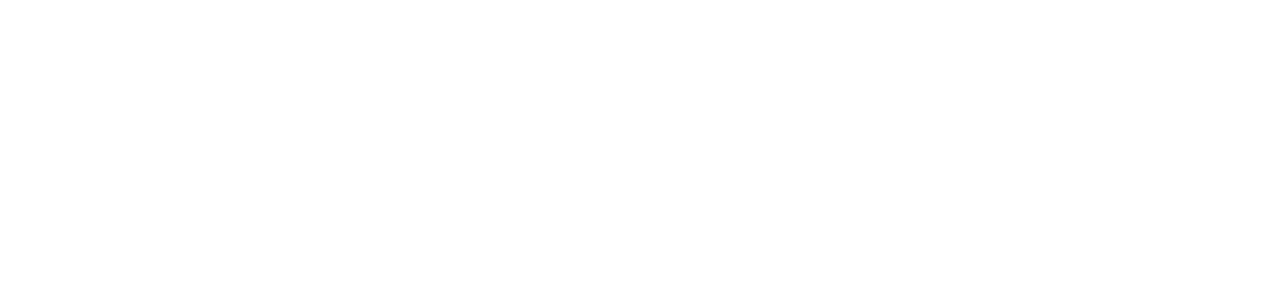
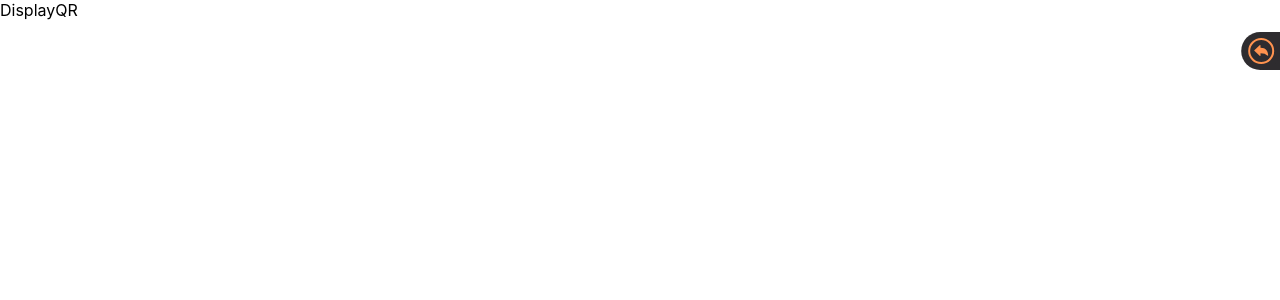
Before and after one commit to Londort/gym-app-v2, a React (Create React App) app: page /displayQR in a window 1280 px wide. Before the commit this address had no page. Shown: the top 300 px of the page. Built offline with nearby package versions, Linux system fonts and the light colour scheme.

Commit message:
QR code components created. still undone

```diff
--- a/src/App.js
+++ b/src/App.js
@@ -7,6 +7,8 @@
 import Workout from './components/Workout';
 
 import './App.css';
+import DisplayQR from './components/DisplayQR';
+import ScanQR from './components/ScanQR';
 
 function App() {
   const [workouts, setWorkouts] = useState([]);
@@ -65,6 +67,8 @@
               }
             />
           ))}
+          <Route path="displayQR" element={<DisplayQR />} />
+          <Route path="scanQR" element={<ScanQR />} />
 
           {/* <Route path="/workout/:name" element={<Workout />} /> */}
         </Routes>
--- /dev/null
+++ b/src/components/DisplayQR.jsx
@@ -0,0 +1,18 @@
+import { Link } from 'react-router-dom';
+import Menu from '../UI/Menu';
+import { IoArrowUndoCircleOutline } from 'react-icons/io5';
+import styles from './DisplayQR.module.css';
+import RoundBtn from '../UI/RoundBtn';
+
+const DisplayQR = () => {
+  return (
+    <div className={styles.container}>
+      DisplayQR
+      <Link to="/">
+        <Menu icon={<IoArrowUndoCircleOutline />}></Menu>
+      </Link>
+    </div>
+  );
+};
+
+export default DisplayQR;
--- /dev/null
+++ b/src/components/ScanQR.jsx
@@ -0,0 +1,17 @@
+import { Link } from 'react-router-dom';
+import styles from './ScanQR.module.css';
+import Menu from '../UI/Menu';
+import { IoArrowUndoCircleOutline } from 'react-icons/io5';
+
+const ScanQR = () => {
+  return (
+    <div className={styles.container}>
+      ScanQR
+      <Link to="/">
+        <Menu icon={<IoArrowUndoCircleOutline />}></Menu>
+      </Link>
+    </div>
+  );
+};
+
+export default ScanQR;
--- a/src/components/WorkoutList.jsx
+++ b/src/components/WorkoutList.jsx
@@ -24,8 +24,12 @@
       <Menu icon={<IoEllipsisHorizontalCircle />}>
         <RoundBtn icon={<IoAddCircleOutline onClick={addWorkout} />} />
         <RoundBtn icon={<HiOutlineInformationCircle />} />
-        <RoundBtn icon={<RiQrCodeLine />} />
-        <RoundBtn icon={<RiQrScan2Line />} />
+        <Link to="displayQR">
+          <RoundBtn icon={<RiQrCodeLine />} />
+        </Link>
+        <Link to="scanQR">
+          <RoundBtn icon={<RiQrScan2Line />} />
+        </Link>
       </Menu>
       <div className={styles.btn_wrapper}></div>
 
```
Also changed, not shown: src/components/DisplayQR.module.css (added), src/components/ScanQR.module.css (added).
